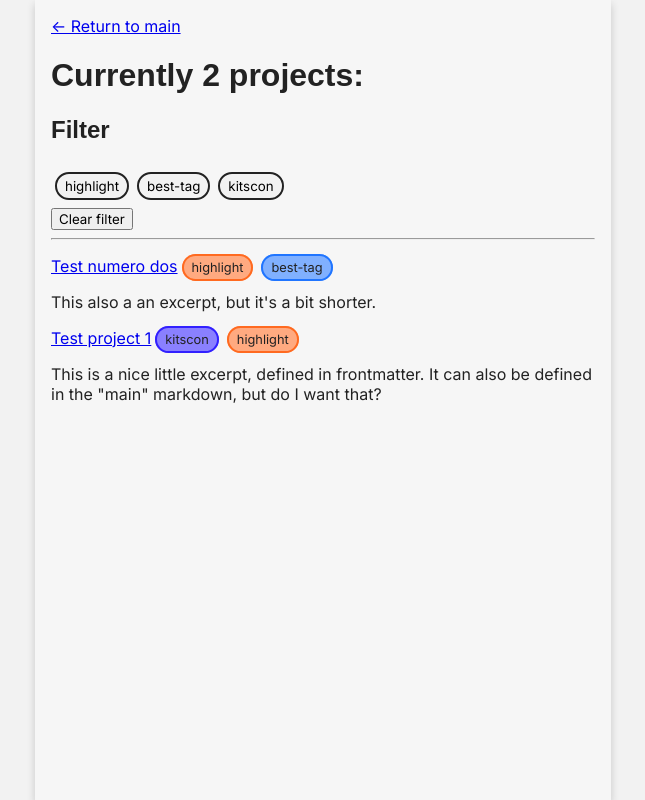
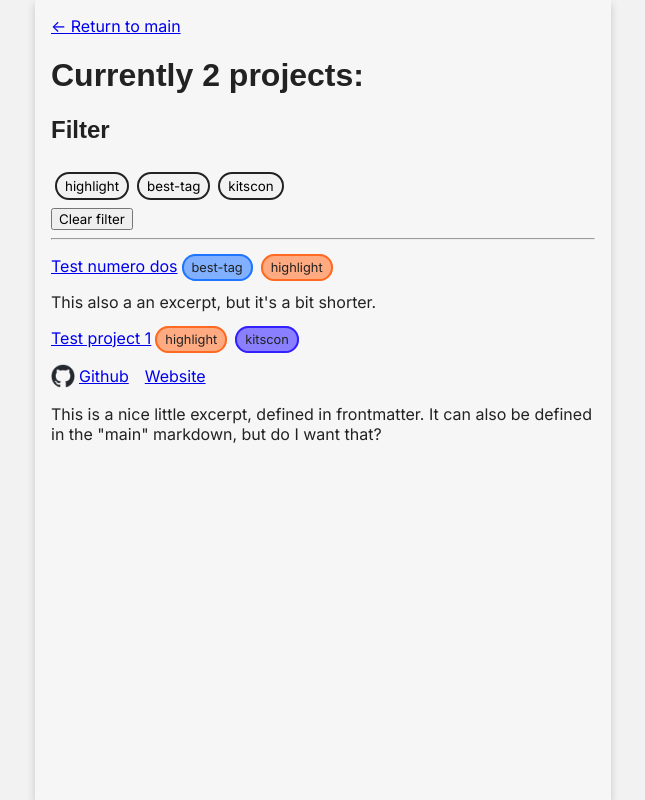
Before and after one commit to Doverstav/doverstav.dev, a Next.js app: page /projects in a window 1280 px wide. Shown: the whole page, without its empty margins (317-962 px from the left). Built offline with nearby package versions, Linux system fonts and the light colour scheme; a web font is replaced by a local one.

Commit message:
Add support for external links

```diff
--- a/projects/test.md
+++ b/projects/test.md
@@ -4,6 +4,8 @@ excerpt: This is a nice little excerpt, defined in frontmatter. It can also be d
 tags:
   - kitscon
   - highlight
+github: https://github.com/Doverstav/gibd
+website: https://www.npmjs.com/package/gray-matter
 ---
 
 # Some title
--- a/src/pages/projects/index.tsx
+++ b/src/pages/projects/index.tsx
@@ -5,6 +5,8 @@ import Layout from "../../../components/Layout";
 import { getProjectsData, ProjectData } from "../../../utils/projects";
 import { TagPill } from "../../../components/TagPill";
 import styles from "./projects.module.css";
+import Image from "next/image";
+import githubLogo from "../../../assets/github-mark.png";
 
 interface ProjectsProps {
   allProjectsData: ProjectData[];
@@ -69,9 +71,34 @@ export default function Projects({ allProjectsData }: ProjectsProps) {
             <Link href={`/projects/${projectFrontmatter.id}`}>
               {projectFrontmatter.title}
             </Link>
-            {projectFrontmatter.tags.map((tag) => (
-              <TagPill key={tag} tagText={tag} />
-            ))}
+            {projectFrontmatter.tags
+              .sort((a, b) => a.localeCompare(b))
+              .map((tag) => (
+                <TagPill key={tag} tagText={tag} />
+              ))}
+            <div className={styles.externalLinkContainer}>
+              {projectFrontmatter.github && (
+                <Link
+                  className={styles.externalLink}
+                  href={projectFrontmatter.github}
+                >
+                  <Image
+                    src={githubLogo}
+                    alt="Logo for Github"
+                    className={styles.externalLinkImage}
+                  />
+                  Github
+                </Link>
+              )}
+              {projectFrontmatter.website && (
+                <Link
+                  className={styles.externalLink}
+                  href={projectFrontmatter.website}
+                >
+                  Website
+                </Link>
+              )}
+            </div>
             <p>{projectFrontmatter.excerpt}</p>
           </div>
         ))}
--- a/src/pages/projects/projects.module.css
+++ b/src/pages/projects/projects.module.css
@@ -5,3 +5,22 @@
 .projectContainer {
   margin: 1rem 0;
 }
+
+.externalLinkContainer {
+  display: flex;
+  align-items: center;
+  gap: 1rem;
+}
+
+.externalLink {
+  display: inline-flex;
+  align-items: center;
+  gap: 0.25rem;
+
+  margin-top: 1rem;
+}
+
+.externalLinkImage {
+  width: 1.5rem;
+  height: 1.5rem;
+}
--- a/utils/projects.ts
+++ b/utils/projects.ts
@@ -10,6 +10,8 @@ export interface ProjectFrontmatterData {
   title: string;
   excerpt: string;
   tags: string[];
+  github?: string;
+  website?: string;
 }
 
 export interface ProjectData extends ProjectFrontmatterData {
```
